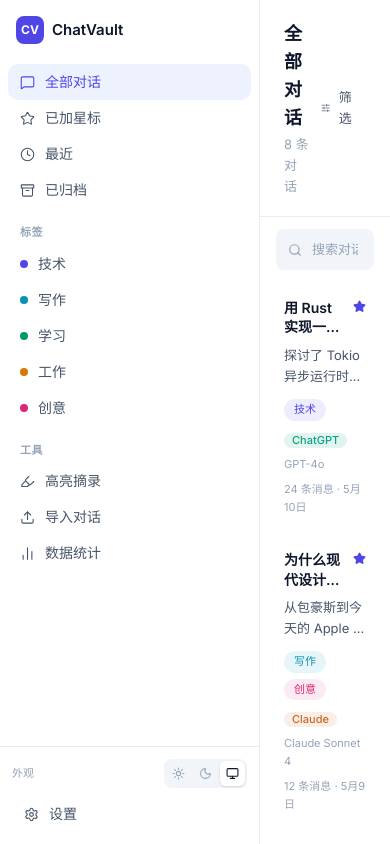
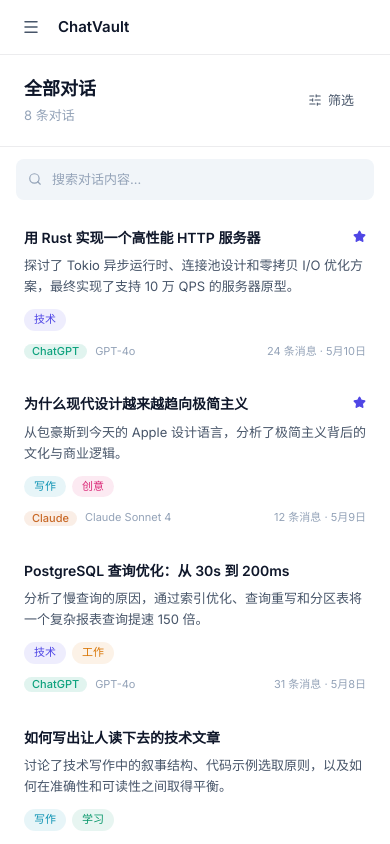
Before and after one commit to klmno1993/chatvault, a React (Vite) app in the folder frontend/: page / in a window 390 px wide. Built offline with nearby package versions, Linux system fonts and the light colour scheme.

Commit message:
feat: 移动端响应式适配，侧边栏改为 Drawer 模式

```diff
--- a/frontend/src/components/layout/AppShell.tsx
+++ b/frontend/src/components/layout/AppShell.tsx
@@ -1,13 +1,49 @@
+import { useState } from 'react'
 import { Outlet } from 'react-router-dom'
+import { Menu } from 'lucide-react'
 import { Sidebar } from './Sidebar'
 
 export function AppShell() {
+  const [sidebarOpen, setSidebarOpen] = useState(false)
+
   return (
     <div className="flex h-screen overflow-hidden bg-[var(--bg-app)]">
-      <Sidebar />
-      <main className="flex-1 overflow-hidden bg-[var(--bg-surface)]">
-        <Outlet />
-      </main>
+      {/* Mobile overlay */}
+      {sidebarOpen && (
+        <div
+          className="fixed inset-0 z-20 bg-black/40 lg:hidden"
+          onClick={() => setSidebarOpen(false)}
+        />
+      )}
+
+      {/* Sidebar — fixed drawer on mobile, static on desktop */}
+      <div
+        className={[
+          'fixed inset-y-0 left-0 z-30 transition-transform duration-300 ease-in-out',
+          'lg:static lg:translate-x-0 lg:z-auto',
+          sidebarOpen ? 'translate-x-0' : '-translate-x-full',
+        ].join(' ')}
+      >
+        <Sidebar onClose={() => setSidebarOpen(false)} />
+      </div>
+
+      {/* Main */}
+      <div className="flex flex-col flex-1 min-w-0 overflow-hidden bg-[var(--bg-surface)]">
+        {/* Mobile top bar */}
+        <header className="flex items-center gap-3 px-4 py-3 border-b border-[var(--border)] lg:hidden">
+          <button
+            onClick={() => setSidebarOpen(true)}
+            className="p-1.5 rounded-[8px] text-[var(--text-secondary)] hover:bg-[var(--bg-subtle)] transition-colors"
+          >
+            <Menu size={18} />
+          </button>
+          <span className="font-semibold text-[var(--text-primary)] text-[15px]">ChatVault</span>
+        </header>
+
+        <main className="flex-1 overflow-hidden">
+          <Outlet />
+        </main>
+      </div>
     </div>
   )
 }
--- a/frontend/src/components/layout/Sidebar.tsx
+++ b/frontend/src/components/layout/Sidebar.tsx
@@ -1,23 +1,25 @@
 import { NavLink } from 'react-router-dom'
 import { useTranslation } from 'react-i18next'
 import {
-  MessageSquare, Star, Clock, Archive,
+  MessageSquare, Star, Clock, Archive, X,
   Highlighter, Upload, BarChart2, Settings, Sun, Moon, Monitor,
 } from 'lucide-react'
 import { useTheme } from '@/lib/theme'
 import { cn } from '@/lib/utils'
 import { mockTags } from '@/lib/mock-data'
 
-function NavItem({ to, icon: Icon, label, end }: {
+function NavItem({ to, icon: Icon, label, end, onNavigate }: {
   to: string
   icon: React.ElementType
   label: string
   end?: boolean
+  onNavigate?: () => void
 }) {
   return (
     <NavLink
       to={to}
       end={end}
+      onClick={onNavigate}
       className={({ isActive }) =>
         cn(
           'flex items-center gap-2.5 px-3 py-2 rounded-[10px] text-sm transition-colors duration-150',
@@ -41,7 +43,7 @@ function SectionLabel({ children }: { children: React.ReactNode }) {
   )
 }
 
-export function Sidebar() {
+export function Sidebar({ onClose }: { onClose?: () => void }) {
   const { t } = useTranslation()
   const { theme, setTheme } = useTheme()
 
@@ -56,31 +58,40 @@ export function Sidebar() {
       className="flex flex-col h-screen border-r border-[var(--border)] bg-[var(--bg-surface)]"
       style={{ width: 'var(--sidebar-width)', flexShrink: 0 }}
     >
-      {/* Logo */}
+      {/* Logo + close button (close only visible on mobile) */}
       <div className="flex items-center gap-2 px-4 py-4 mb-1">
         <div
-          className="w-7 h-7 rounded-[8px] flex items-center justify-center text-white text-xs font-bold"
+          className="w-7 h-7 rounded-[8px] flex items-center justify-center text-white text-xs font-bold flex-shrink-0"
           style={{ background: 'var(--accent)' }}
         >
           CV
         </div>
-        <span className="font-semibold text-[var(--text-primary)] text-[15px]">
+        <span className="font-semibold text-[var(--text-primary)] text-[15px] flex-1">
           {t('app.name')}
         </span>
+        {onClose && (
+          <button
+            onClick={onClose}
+            className="lg:hidden p-1.5 rounded-[8px] text-[var(--text-tertiary)] hover:bg-[var(--bg-subtle)] transition-colors"
+          >
+            <X size={16} />
+          </button>
+        )}
       </div>
 
       {/* Nav */}
       <nav className="flex-1 overflow-y-auto px-2 pb-4">
-        <NavItem to="/" icon={MessageSquare} label={t('nav.allConversations')} end />
-        <NavItem to="/starred" icon={Star} label={t('nav.starred')} />
-        <NavItem to="/recent" icon={Clock} label={t('nav.recent')} />
-        <NavItem to="/archived" icon={Archive} label={t('nav.archived')} />
+        <NavItem to="/" icon={MessageSquare} label={t('nav.allConversations')} end onNavigate={onClose} />
+        <NavItem to="/starred" icon={Star} label={t('nav.starred')} onNavigate={onClose} />
+        <NavItem to="/recent" icon={Clock} label={t('nav.recent')} onNavigate={onClose} />
+        <NavItem to="/archived" icon={Archive} label={t('nav.archived')} onNavigate={onClose} />
 
         <SectionLabel>{t('nav.tags')}</SectionLabel>
         {mockTags.map(tag => (
           <NavLink
             key={tag.id}
             to={`/tags/${tag.id}`}
+            onClick={onClose}
             className={({ isActive }) =>
               cn(
                 'flex items-center gap-2.5 px-3 py-2 rounded-[10px] text-sm transition-colors duration-150',
@@ -99,9 +110,9 @@ export function Sidebar() {
         ))}
 
         <SectionLabel>工具</SectionLabel>
-        <NavItem to="/highlights" icon={Highlighter} label={t('nav.highlights')} />
-        <NavItem to="/import" icon={Upload} label={t('nav.import')} />
-        <NavItem to="/stats" icon={BarChart2} label={t('nav.stats')} />
+        <NavItem to="/highlights" icon={Highlighter} label={t('nav.highlights')} onNavigate={onClose} />
+        <NavItem to="/import" icon={Upload} label={t('nav.import')} onNavigate={onClose} />
+        <NavItem to="/stats" icon={BarChart2} label={t('nav.stats')} onNavigate={onClose} />
       </nav>
 
       {/* Bottom: theme + settings */}
@@ -125,7 +136,7 @@ export function Sidebar() {
             ))}
           </div>
         </div>
-        <NavItem to="/settings" icon={Settings} label={t('nav.settings')} />
+        <NavItem to="/settings" icon={Settings} label={t('nav.settings')} onNavigate={onClose} />
       </div>
     </aside>
   )
```
